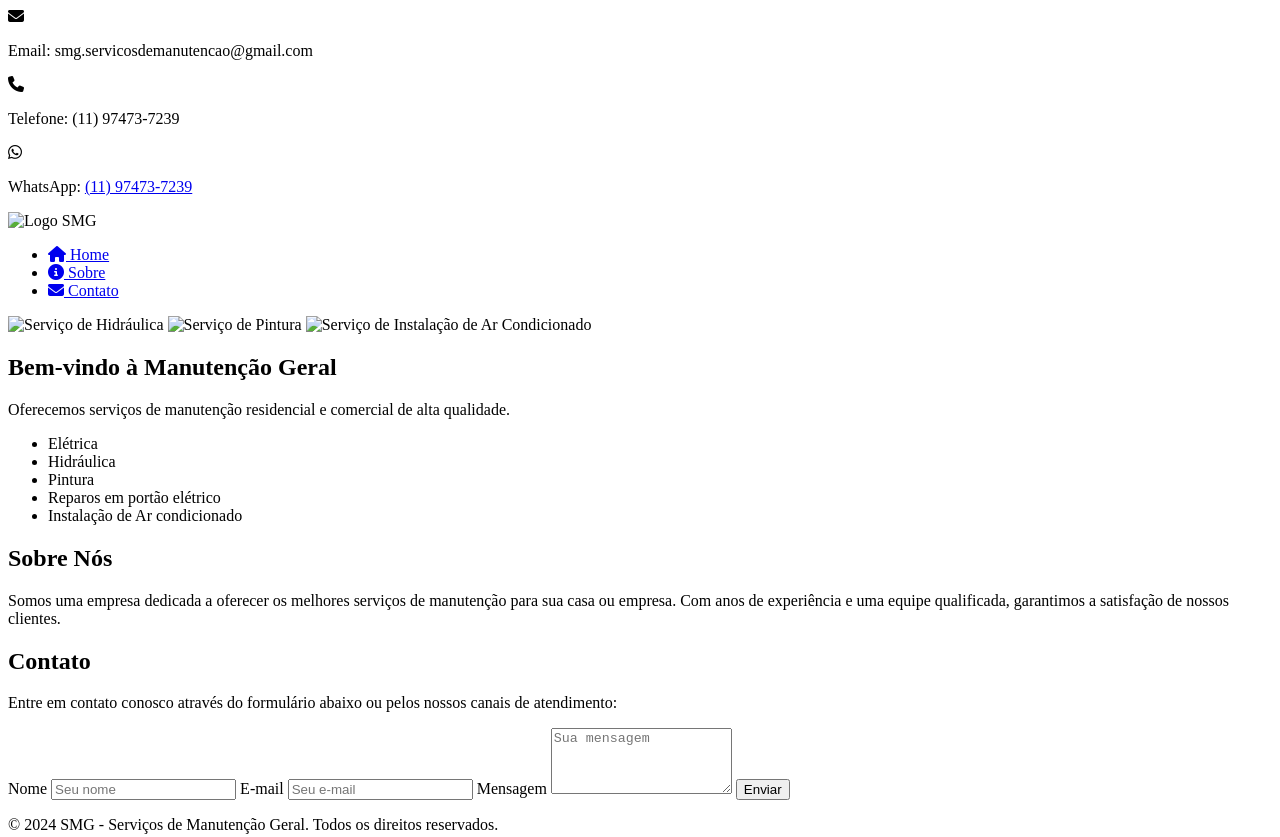
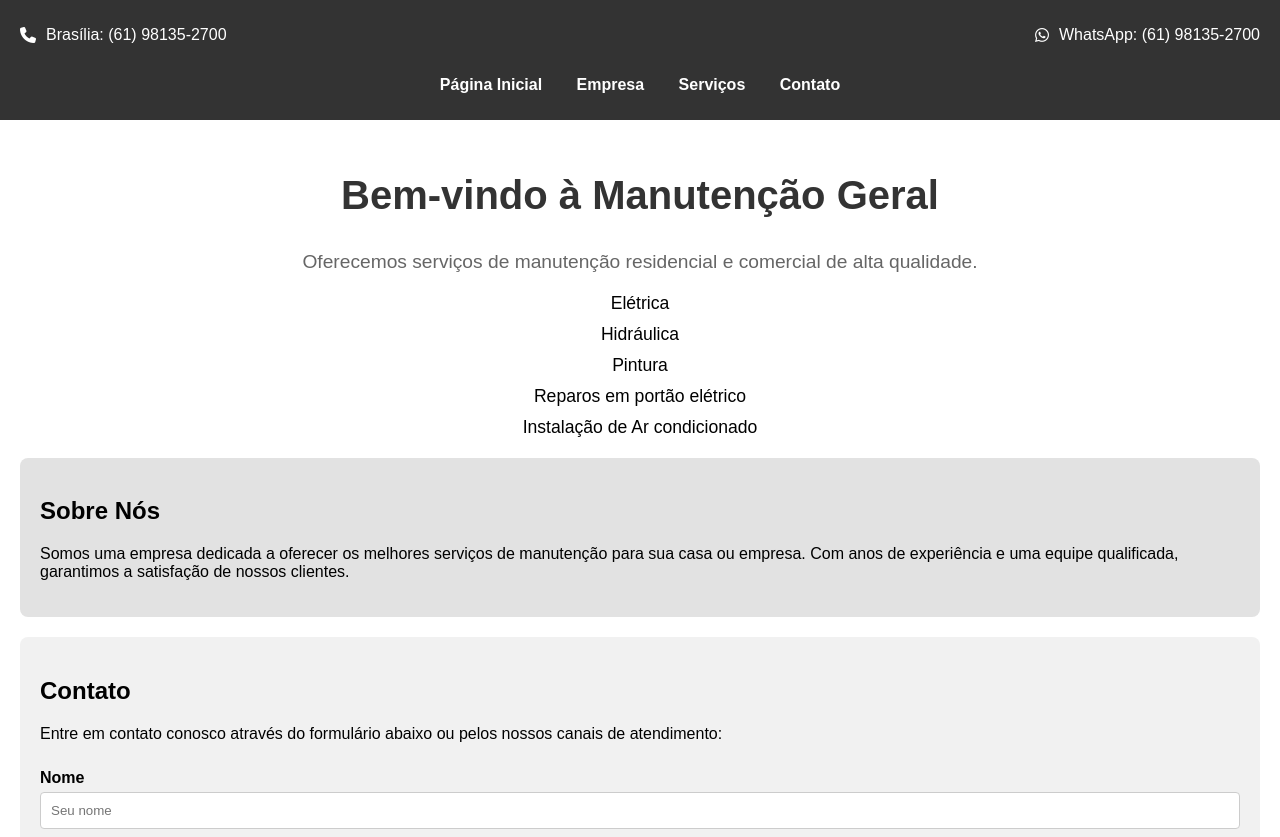
Before and after one commit to xaumvitu/SMG, a plain HTML site: page index.html in a window 1280 px wide. Shown: the top 837 px of the page. Drawn offline with Linux system fonts and the light colour scheme.

Commit message:
Add files via upload

```diff
--- a/index.html
+++ b/index.html
@@ -1,5 +1,3 @@
-
-
 <!DOCTYPE html>
 <html lang="pt-BR">
 <head>
@@ -7,46 +5,36 @@
     <meta name="viewport" content="width=device-width, initial-scale=1.0">
     <meta name="description" content="Oferecemos serviços de manutenção geral residencial e comercial, incluindo elétrica, hidráulica, pintura e mais.">
     <title>Serviços de Manutenção Geral/ SMG</title>
-    <!-- Link para o Font Awesome -->
+    <link rel="stylesheet" href="style.css"> <!-- Caminho correto do CSS -->
     <link rel="stylesheet" href="https://cdnjs.cloudflare.com/ajax/libs/font-awesome/6.1.1/css/all.min.css">
-    <!-- Link para o favicon -->
     <link rel="shortcut icon" href="smg.jpeg">
-
-
 </head>
 <body>
     <header>
         <div class="contact-info-header">
-            <div>
-                <i class="fas fa-envelope"></i>
-                <p>Email: smg.servicosdemanutencao@gmail.com</p>
+            <div class="contact-item">
+                <i class="fas fa-phone"></i>
+                <p>Brasília: (61) 98135-2700</p>
             </div>
-            <div>
-                <i class="fas fa-phone"></i>
-                <p>Telefone: (11) 97473-7239</p>
-            </div>
-            <div>
+            <div class="contact-item">
                 <i class="fab fa-whatsapp"></i>
-                <p>WhatsApp: <a href="https://wa.me/5511974737239?text=Olá%20gostaria%20de%20mais%20informações" target="_blank">(11) 97473-7239</a></p>
+                <p>WhatsApp: (61) 98135-2700</p>
             </div>
         </div>
-        <img src="smg.jpeg" alt="Logo SMG">
-        <nav>
-            <ul>
-                <li><a href="#home" class="destaque"><i class="fas fa-home"></i> Home</a></li>
-                <li><a href="#about" class="destaque"><i class="fas fa-info-circle"></i> Sobre</a></li>
-                <li><a href="#contact" class="destaque"><i class="fas fa-envelope"></i> Contato</a></li>
-            </ul>
-        </nav>
+        <div class="logo-navigation">
+            <nav>
+                <ul>
+                    <li><a href="#home">Página Inicial</a></li>
+                    <li><a href="#about">Empresa</a></li>
+                    <li><a href="#services">Serviços</a></li>
+                    <li><a href="#contact">Contato</a></li>
+                </ul>
+            </nav>
+        </div>
     </header>
 
     <main>
         <section id="home">
-            <div class="image-container">
-                <img src="insta.jpeg" alt="Serviço de Hidráulica">
-                <img src="peg.jpeg" alt="Serviço de Pintura">
-                <img src="cond.jpeg" alt="Serviço de Instalação de Ar Condicionado">
-            </div>
             <h2>Bem-vindo à Manutenção Geral</h2>
             <p>Oferecemos serviços de manutenção residencial e comercial de alta qualidade.</p>
             <ul>
@@ -84,7 +72,6 @@
     </footer>
 
     <script>
-        // Função para enviar o formulário
         function enviarFormulario(event) {
             event.preventDefault();
             alert("Obrigado por entrar em contato!");
--- /dev/null
+++ b/style.css
@@ -0,0 +1,133 @@
+/* Estilos gerais */
+body {
+    font-family: Arial, sans-serif;
+    margin: 0;
+    padding: 0;
+    background-color: #f4f4f4;
+}
+
+/* Cabeçalho */
+header {
+    background-color: #333;
+    color: white;
+    padding: 10px 0;
+}
+
+.contact-info-header {
+    display: flex;
+    justify-content: space-between;
+    padding: 0 20px;
+}
+
+.contact-item {
+    display: flex;
+    align-items: center;
+}
+
+.contact-item i {
+    margin-right: 10px;
+}
+
+.logo-navigation {
+    text-align: center;
+    margin-top: 10px;
+}
+
+.logo-navigation nav ul {
+    list-style: none;
+    padding: 0;
+}
+
+.logo-navigation nav ul li {
+    display: inline;
+    margin: 0 15px;
+}
+
+.logo-navigation nav ul li a {
+    color: white;
+    text-decoration: none;
+    font-weight: bold;
+}
+
+/* Main */
+main {
+    padding: 20px;
+    background-color: white;
+}
+
+#home {
+    text-align: center;
+}
+
+#home h2 {
+    font-size: 2.5em;
+    color: #333;
+}
+
+#home p {
+    font-size: 1.2em;
+    color: #666;
+}
+
+#home ul {
+    list-style-type: none;
+    padding: 0;
+    font-size: 1.1em;
+}
+
+#home ul li {
+    margin: 10px 0;
+}
+
+#about {
+    background-color: #e2e2e2;
+    padding: 20px;
+    border-radius: 8px;
+    margin: 20px 0;
+}
+
+#contact {
+    background-color: #f1f1f1;
+    padding: 20px;
+    border-radius: 8px;
+}
+
+#contact form {
+    display: flex;
+    flex-direction: column;
+}
+
+#contact label {
+    margin-top: 10px;
+    font-weight: bold;
+}
+
+#contact input, #contact textarea {
+    padding: 10px;
+    margin: 5px 0;
+    border-radius: 4px;
+    border: 1px solid #ccc;
+}
+
+#contact button {
+    padding: 10px;
+    background-color: #333;
+    color: white;
+    border: none;
+    border-radius: 4px;
+    cursor: pointer;
+    font-size: 1.1em;
+    margin-top: 10px;
+}
+
+#contact button:hover {
+    background-color: #555;
+}
+
+/* Rodapé */
+footer {
+    background-color: #333;
+    color: white;
+    text-align: center;
+    padding:1
+}
```
